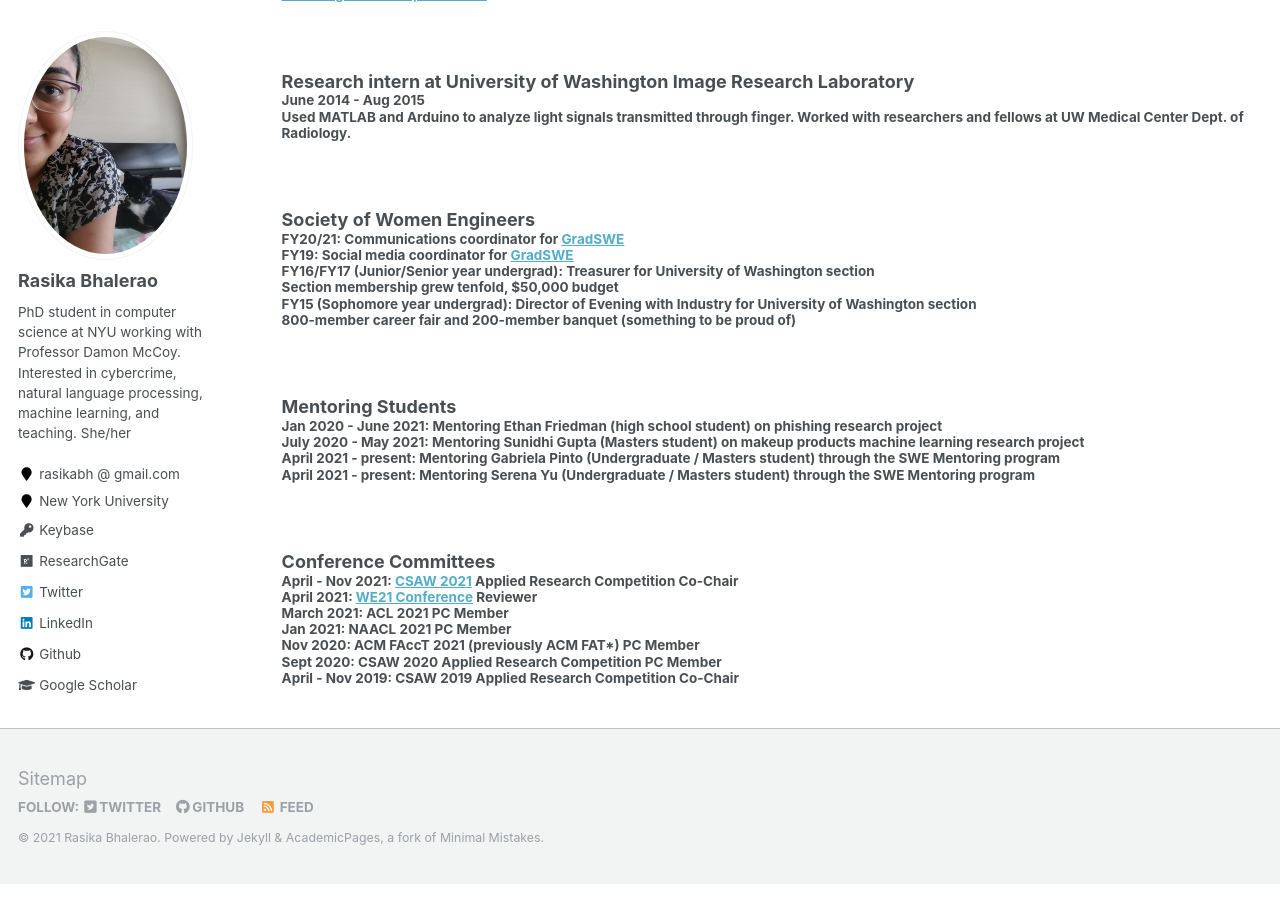
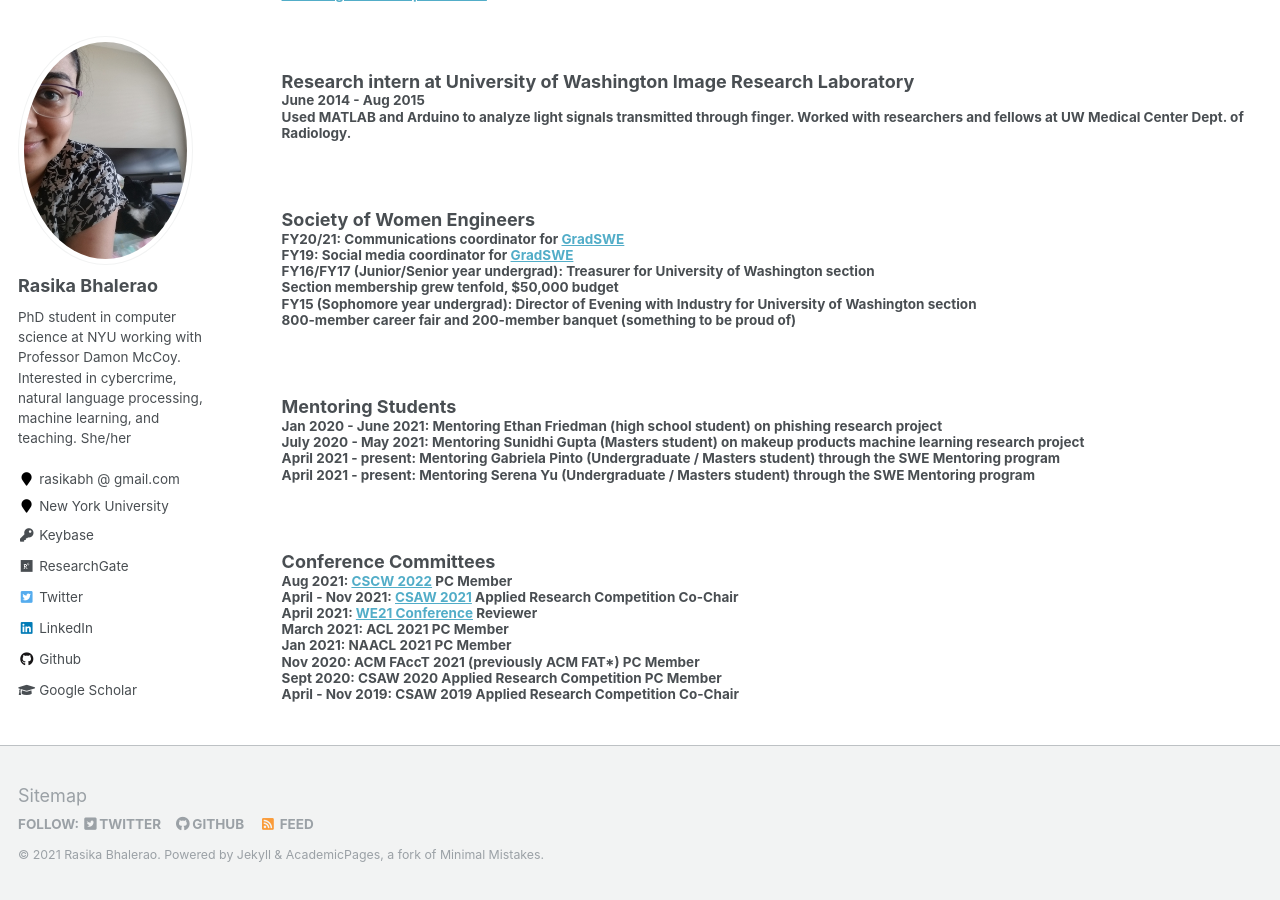
Before and after one commit to rasikabh/rasikabh.github.io, a Jekyll site: the page built from _pages/positions.md, in a window 1280 px wide and 900 px high, scrolled down 856 px. Built offline with Jekyll 4.4.1, drawn with Linux system fonts in a browser that asks for light colours.

Commit message:
Update positions.md

```diff
--- a/_pages/positions.md
+++ b/_pages/positions.md
@@ -67,6 +67,7 @@ h2, h3, h4, h5, h6 {margin: 0;}
 <br/>
 
 ### Conference Committees
+#### Aug 2021: [CSCW 2022](https://cscw.acm.org/2022/index.html) PC Member
 #### April - Nov 2021: [CSAW 2021](https://www.csaw.io/research) Applied Research Competition Co-Chair
 #### April 2021: [WE21 Conference](https://alltogether.swe.org/2020/12/now-open-we21-call-for-participation) Reviewer
 #### March 2021: ACL 2021 PC Member
```
